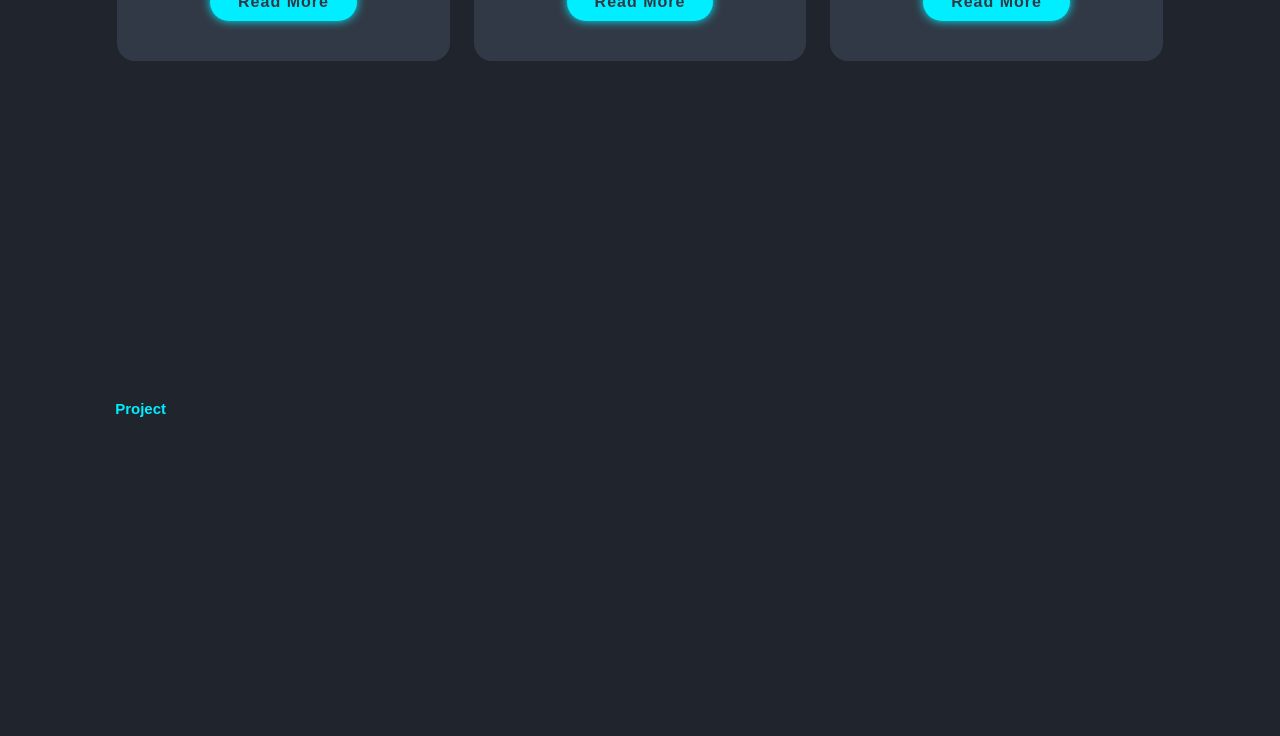
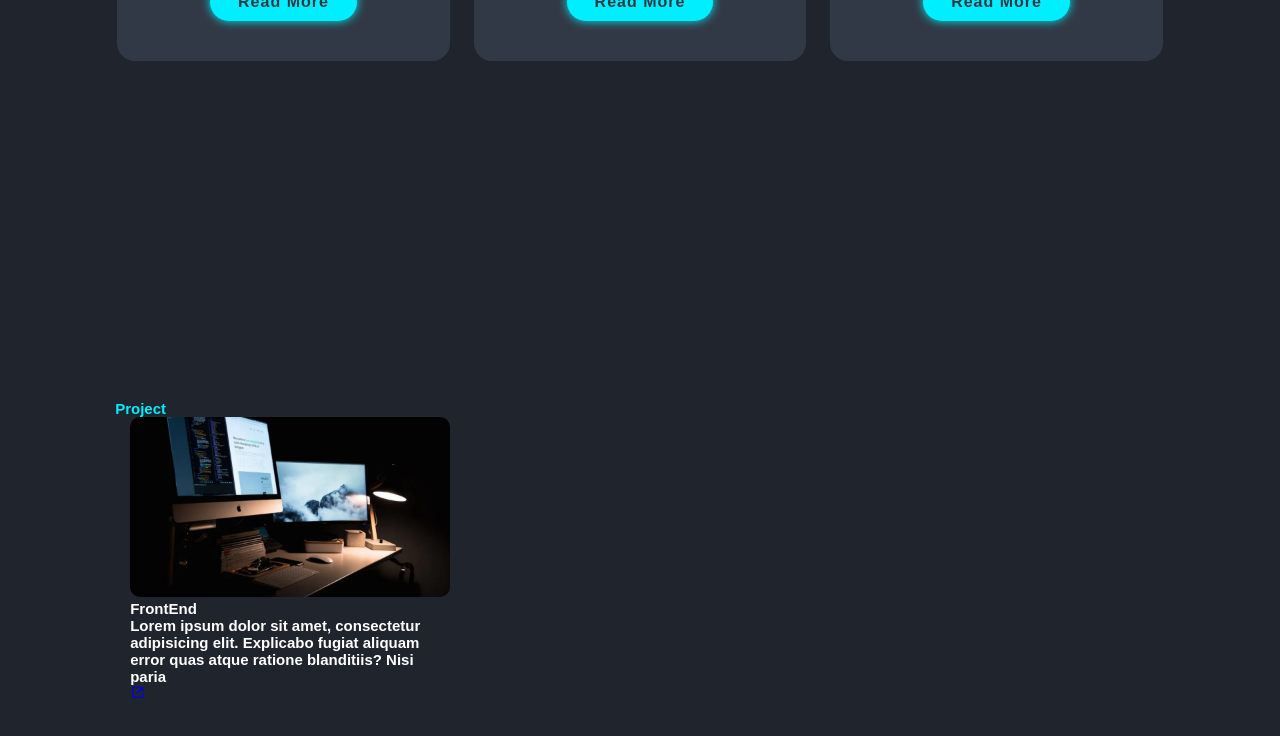
Before and after one commit to Christian-Zafalon/PortifolioZafalon, an Angular app: page /home in a window 1280 px wide. Shown: the part 2100-2836 px from the top of the page. Built offline with nearby package versions, Linux system fonts and the light colour scheme.

Commit message:
incluindo a primeira imagem do portifolio frontend

```diff
--- a/src/app/pages/portifolio/portifolio.component.html
+++ b/src/app/pages/portifolio/portifolio.component.html
@@ -2,7 +2,16 @@
   <h2 class="heading">
     <span>Project</span>
     <div class="portifolio-container">
-      <div class="portifolio-box"></div>
+      <div class="portifolio-box">
+        <img src="assets/image/frontend.jpg" alt="imagem tecnologicas">
+        <div class="portifolio-layer">
+          <h4>FrontEnd</h4>
+          <p>Lorem ipsum dolor sit
+            amet, consectetur adipisicing elit. Explicabo fugiat aliquam error quas atque ratione
+            blanditiis? Nisi paria</p>
+            <a href="#"><i class='bx bx-link-external'></i></a>
+        </div>
+      </div>
     </div>
   </h2>
 </section>
--- a/src/app/pages/portifolio/portifolio.component.scss
+++ b/src/app/pages/portifolio/portifolio.component.scss
@@ -0,0 +1,12 @@
+.portifolio-box {
+    position: relative;
+    width: 25vw; /* Reduza o valor para diminuir o tamanho padrão */
+    max-width: 400px; /* Reduza o valor para diminuir o tamanho máximo */
+    margin-left: 15px;
+
+    img {
+      width: 100%;
+      max-width: 100%;
+      border-radius: 10px;
+    }
+  }
```
Also changed, not shown: src/assets/image/frontend.jpg (added).
